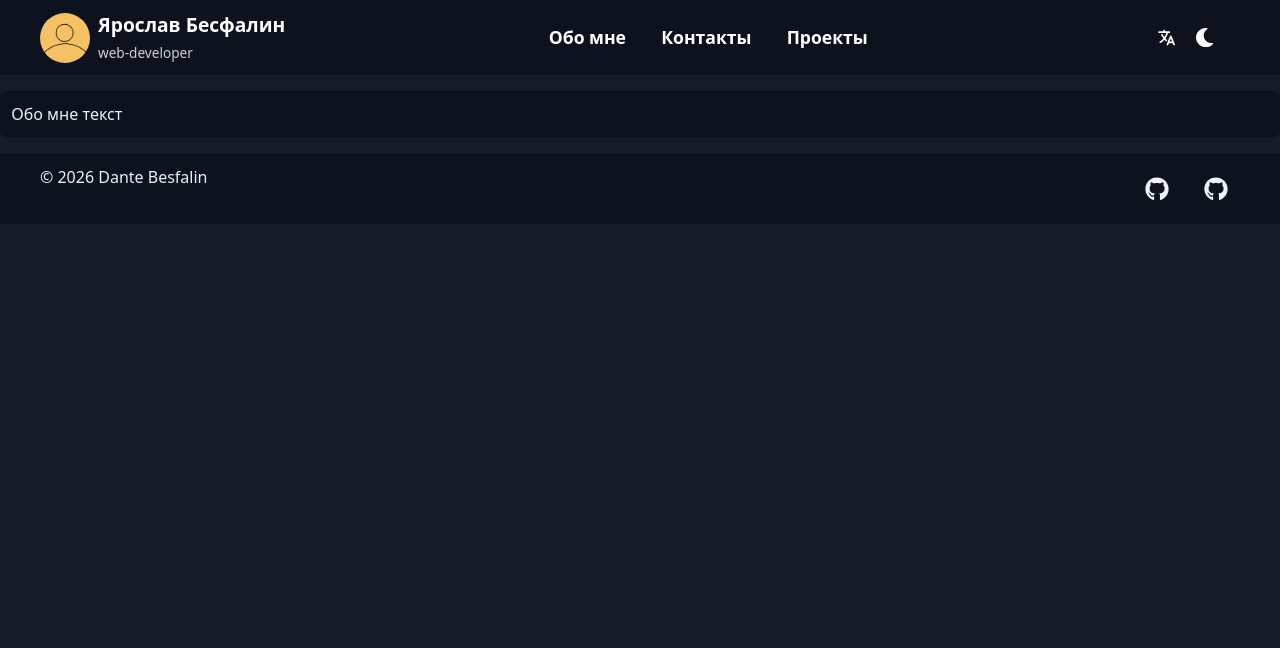
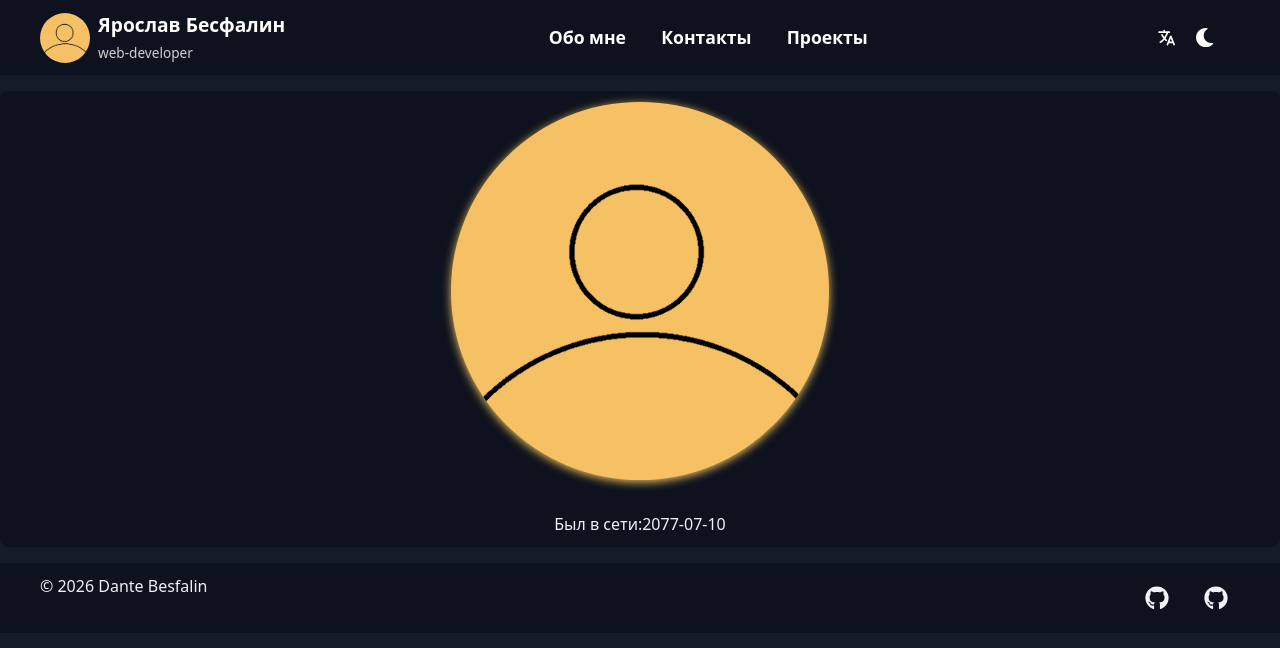
Before and after one commit to DanteBes/besfalin.ru_mockups, a React (Vite) app: page /about in a window 1280 px wide. Shown: the top 648 px of the page. Built offline with nearby package versions, Linux system fonts and the light colour scheme.

Commit message:
Добавил в 'About.jsx' тэг img, time, span и классы и после стилизовал⚒️

```diff
--- a/src/components/About/About.jsx
+++ b/src/components/About/About.jsx
@@ -1,10 +1,15 @@
 import styles from './About.module.css'
+import ava from '../../assets/ava.png'
 
 function About() {
   return (
     <main className={styles.about}>
       <div className={styles.aboutContent}>
-        <p className={styles.aboutText}>Обо мне текст</p>
+        <img className={styles.aboutAva} src={ava} alt="А где картинка?" />
+        <span className={styles.aboutAttendance}>
+          Был в сети:
+          <time dateTime="2077-07-17 02:13">2077-07-10</time>
+        </span>
       </div>
     </main>
   )
--- a/src/components/About/About.module.css
+++ b/src/components/About/About.module.css
@@ -2,15 +2,23 @@
   width: 100%;
   display: flex;
   border-radius: 0.5em;
-  justify-content: center;
   background-color: #0d121e;
 }
 
 .aboutContent {
+  display: flex;
+  align-items: center;
+  flex-direction: column;
+  gap: 2em;
   width: 100%;
-  display: flex;
   padding: 0.7em;
   max-width: 1200%;
-  align-items: center;
   border-radius: 0.7em;
 }
+
+.aboutAva {
+  margin: auto;
+  width: 30%;
+  border-radius: 50%;
+  filter: drop-shadow(0 2px 5px var(--accent-clr));
+}
```
